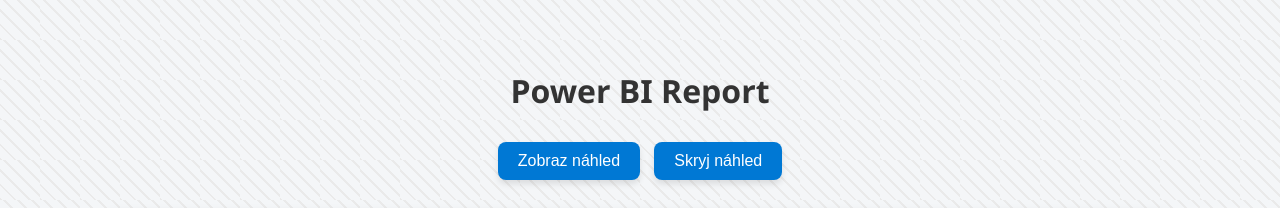
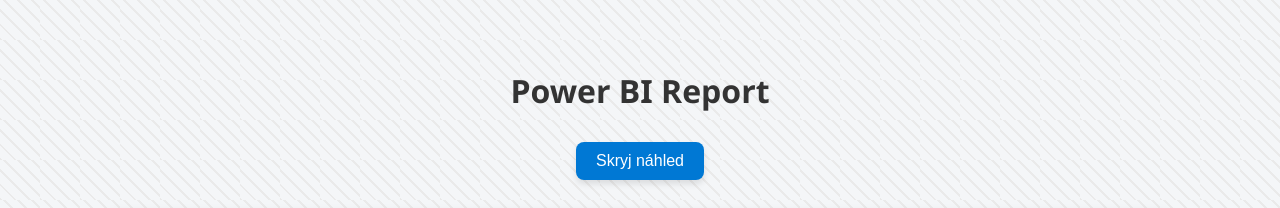
Before and after one commit to dvorakj01/web228843, a plain HTML site: page index.html in a window 1280 px wide. Both pictures are taken after a click on the button "Zobraz náhled". Shown: the top 208 px of the page. Drawn offline with Linux system fonts and the light colour scheme; grey boxes are pictures that could not be loaded.

Commit message:
Update index.html

```diff
--- a/index.html
+++ b/index.html
@@ -55,7 +55,7 @@
   <h1>Power BI Report</h1>
 
   <div>
-    <button class="btn" onclick="zobrazNahlad()">Zobraz náhled</button>
+    <button class="btn" id="showButton" onclick="zobrazNahlad()">Zobraz náhled</button>
     <button class="btn" id="hideButton" onclick="skryjNahlad()" style="display: none;">Skryj náhled</button>
   </div>
 
@@ -64,17 +64,23 @@
   <script>
     function zobrazNahlad() {
       const iframe = document.getElementById('preview');
+      const showBtn = document.getElementById('showButton');
       const hideBtn = document.getElementById('hideButton');
+
       iframe.src = "https://app.powerbi.com/view?r=eyJrIjoiOGY1ODQxNjAtMDY2OC00OThkLWEzNDMtZTI2ZDk5NjA2NGRlIiwidCI6ImM2M2NlNzI5LWNhMTctNGU1Mi1hYTJkLTk2Yjc5NDg5YTU0MiIsImMiOjh9";
       iframe.style.display = "block";
+      showBtn.style.display = "none";
       hideBtn.style.display = "inline-block";
     }
 
     function skryjNahlad() {
       const iframe = document.getElementById('preview');
+      const showBtn = document.getElementById('showButton');
       const hideBtn = document.getElementById('hideButton');
+
       iframe.style.display = "none";
       iframe.src = "";
+      showBtn.style.display = "inline-block";
       hideBtn.style.display = "none";
     }
   </script>
```
